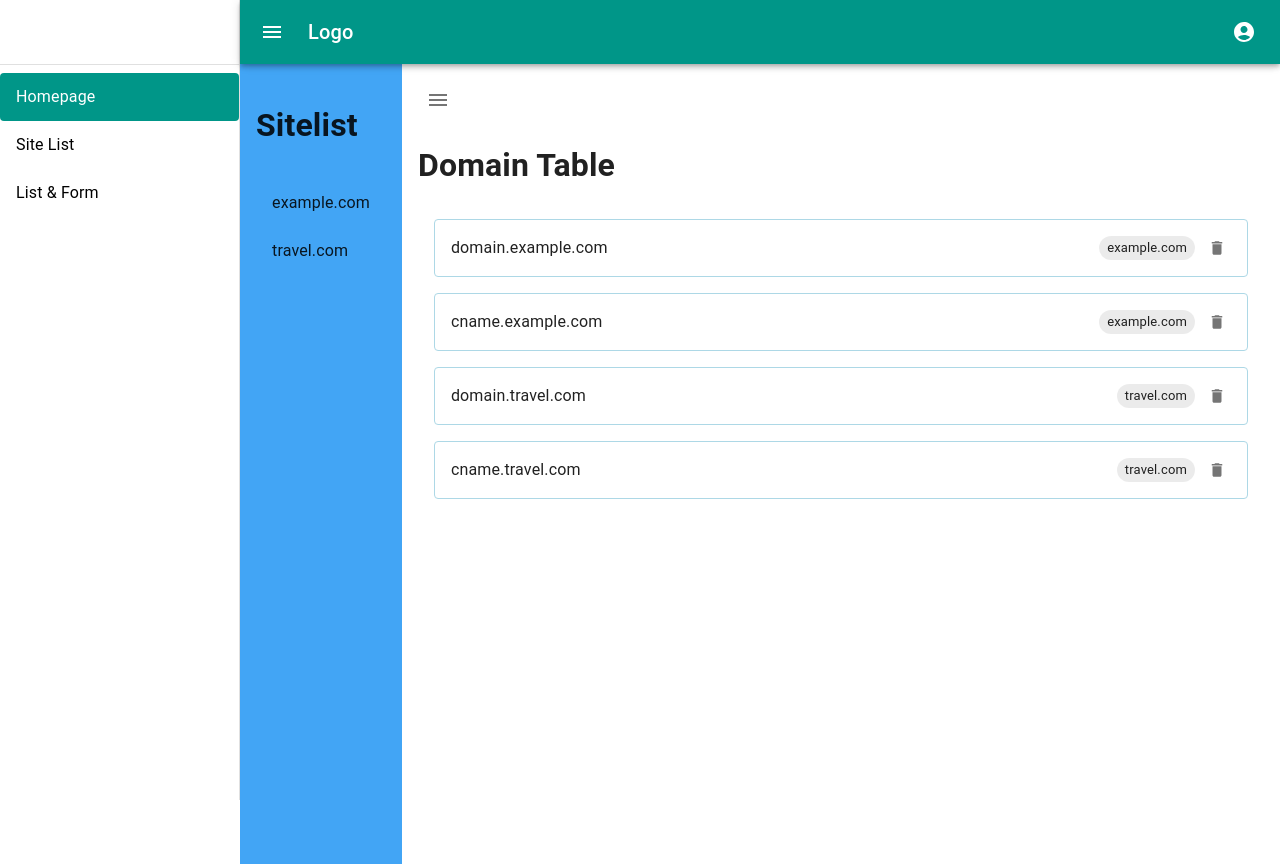
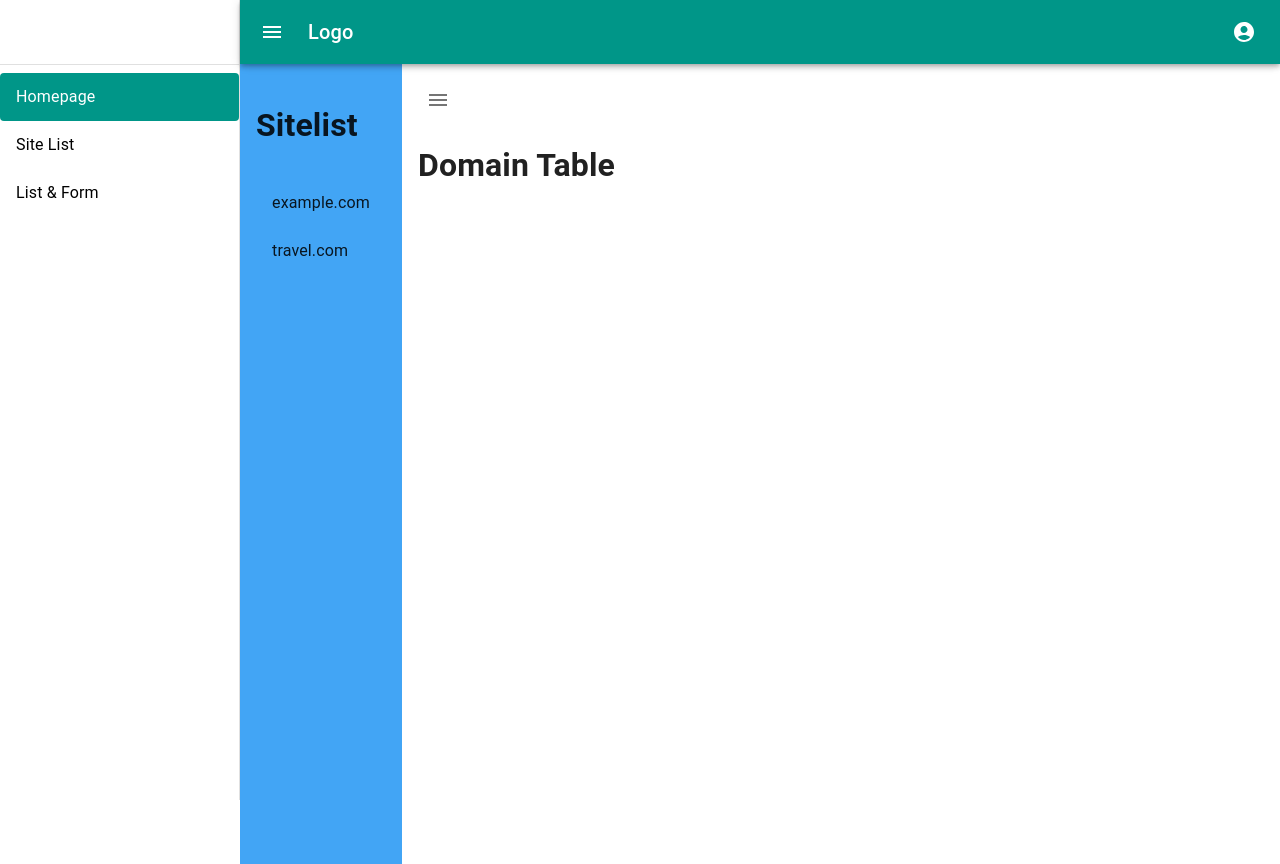
Before and after one commit to weimeihsu/MERN, a React (Vite) app in the folder client/: page /sitelist in a window 1280 px wide. Built offline with nearby package versions, Linux system fonts and the light colour scheme.

Commit message:
filter domain

```diff
--- a/client/src/component/DomainList.jsx
+++ b/client/src/component/DomainList.jsx
@@ -1,3 +1,4 @@
+import { useState } from 'react'
 import { useSelector } from 'react-redux'
 
 import DeleteIcon from '@mui/icons-material/Delete'
@@ -11,7 +12,7 @@ import IconButton from '@mui/material/IconButton'
 import MenuIcon from '@mui/icons-material/Menu'
 
 const DomainList = ({toggleSitePanel}) => {
-    const { siteList, selectedSiteID } = useSelector(store=>store.navListSlice)
+    const { selectedSiteID, domainList, filteredDomainlist } = useSelector(store=>store.navListSlice)
 
     return (
         <>
@@ -19,14 +20,13 @@ const DomainList = ({toggleSitePanel}) => {
          <MenuIcon />
         </IconButton>
         <h1>Domain Table</h1>
+          <List>
 
-        {siteList && siteList.map((mainItem,idx)=>(
-          <List key={idx} sx={{p:0}}>
-            {mainItem.domains.map(recordItem => (
+            {filteredDomainlist.map(recordItem => (
               <ListItem key={recordItem.id}>
                 <ListItemButton component="a" href="#" sx={{border: '1px solid lightBlue',borderRadius: 1 }}>
                   <ListItemText primary={recordItem.name} />
-                  <Chip label={mainItem.name} size="small" sx={{m:1}}/>
+                  <Chip label={recordItem.sitename} size="small" sx={{m:1}}/>
                   <IconButton size="small" aria-label="delete" onClick={() => handleRemove(recordItem.id)}>
                     <DeleteIcon fontSize="inherit"/>
                   </IconButton>
@@ -34,7 +34,6 @@ const DomainList = ({toggleSitePanel}) => {
               </ListItem>
             ))}
           </List>
-        ))}
         </>
      );
 }
--- a/client/src/component/MainMenu.jsx
+++ b/client/src/component/MainMenu.jsx
@@ -26,7 +26,8 @@ const MainMenu = () => {
             }}
           >
         </Toolbar>
-          <Divider />
+
+        <Divider />
 
         <List>
             {mainMenu.map(navitem => (
--- a/client/src/component/SiteList.jsx
+++ b/client/src/component/SiteList.jsx
@@ -1,7 +1,7 @@
 import { useSelector, useDispatch } from 'react-redux'
 import { useState } from 'react'
 import { ThemeProvider } from '@mui/material/styles'
-import { getselectedSiteID } from '../features/list/navListSlice'
+import { getselectedSite, filter } from '../features/list/navListSlice'
 import { theme } from '../theme'
 import List from '@mui/material/List'
 import ListItem from '@mui/material/ListItem'
@@ -11,11 +11,14 @@ import ListItemText from '@mui/material/ListItemText'
 
 const SiteList = () => {
   const {siteList} = useSelector(store=>store.navListSlice)
-  const [selectedID, setSelectedID] = useState()
+  const [selected, setSelected] = useState()
   const dispatch = useDispatch()
-  const handleSelectedSite = (id) =>{
-    setSelectedID(id)
-    dispatch(getselectedSiteID({selectedSiteID:id}))
+  const handleSelectedSite = (id, name) =>{
+    setSelected(name)
+    dispatch(getselectedSite(
+      { selectedSiteName:name,
+        selectedSiteID:id }))
+    dispatch(filter({selectedSiteName:name}))
   }
     return (
       <ThemeProvider theme={theme}>
@@ -23,7 +26,7 @@ const SiteList = () => {
         <List>
             {siteList.map(navitem => (
                 <ListItem key={navitem.id} disablePadding>
-                <ListItemButton selected={selectedID === navitem.id} onClick={()=>handleSelectedSite(navitem.id)}
+                <ListItemButton selected={selected === navitem.name} onClick={()=>handleSelectedSite(navitem.id, navitem.name)}
                 >
                   {/* <Link to={`${navitem.id}/dns`} > */}
                     <ListItemText primary={navitem.name} />
--- a/client/src/features/list/navListSlice.jsx
+++ b/client/src/features/list/navListSlice.jsx
@@ -13,34 +13,43 @@ const initialState = {
     ],
     accountList:[
         {path:'/account', name:'Account'},
-        {path:'/lougout', name:'Logout'},
+        {path:'/lougout', name:'Logout'}
     ],
     siteList:[
-        {id:'site123',
-         name:'example.com',
-         domains:[{id:'1', name:'domain.example.com'},
-                 {id:'2', name:'cname.example.com'},
-        ]},
-        {id:'site456',
-        name: 'travel.com',
-        domains:[{id:'3', name:'domain.travel.com'},
-                 {id:'4', name:'cname.travel.com'},
-        ]}
+        {id:'site123', name:'example.com'},
+        {id:'site456', name:'travel.com'}
     ],
-    selectedSiteID: null,
+    domainList:[
+        {id:'1', sitename:'example.com', name:'domain.example.com'},
+        {id:'2', sitename:'example.com', name:'cname.example.com'},
+        {id:'3', sitename:'travel.com', name:'domain.travel.com'},
+        {id:'4', sitename:'travel.com', name:'cname.travel.com'}
+    ],
+    filteredDomainlist:[],
+    selectedSiteName: null,
+    selectedSiteID: null
 }
 
 export const navListSlice = createSlice({
     name:'navlist',
     initialState,
     reducers:{
-        getselectedSiteID: (state, action)=>{
-            const { selectedSiteID } = action.payload
+        getselectedSite: (state, action)=>{
+            const { selectedSiteName, selectedSiteID } = action.payload
+            state.selectedSiteName = selectedSiteName
             state.selectedSiteID = selectedSiteID
+
+        },
+        filter: (state, action) => {
+            const { selectedSiteName } = action.payload
+            console.log(selectedSiteName)
+            state.filteredDomainlist = state.domainList.filter(domain => domain.sitename === selectedSiteName)
+            // console.log(state.filteredDomainlist)
+            // state.filteredDomainlist.push(list)
         },
         backToMain: (state, action)=>{
             state.selectedSiteID = null
-            state.selectedMainMenuID = state.mainMenu[1].id
+            // state.selectedMainMenuID = state.mainMenu[1].id
             // navigate to site list page
         },
         getDomainArray: (state, action)=>{
@@ -50,5 +59,5 @@ export const navListSlice = createSlice({
     }
 })
 
-export const { getselectedSiteID, backToMain } = navListSlice.actions
+export const { getselectedSite, backToMain, filter } = navListSlice.actions
 export default navListSlice.reducer
```
